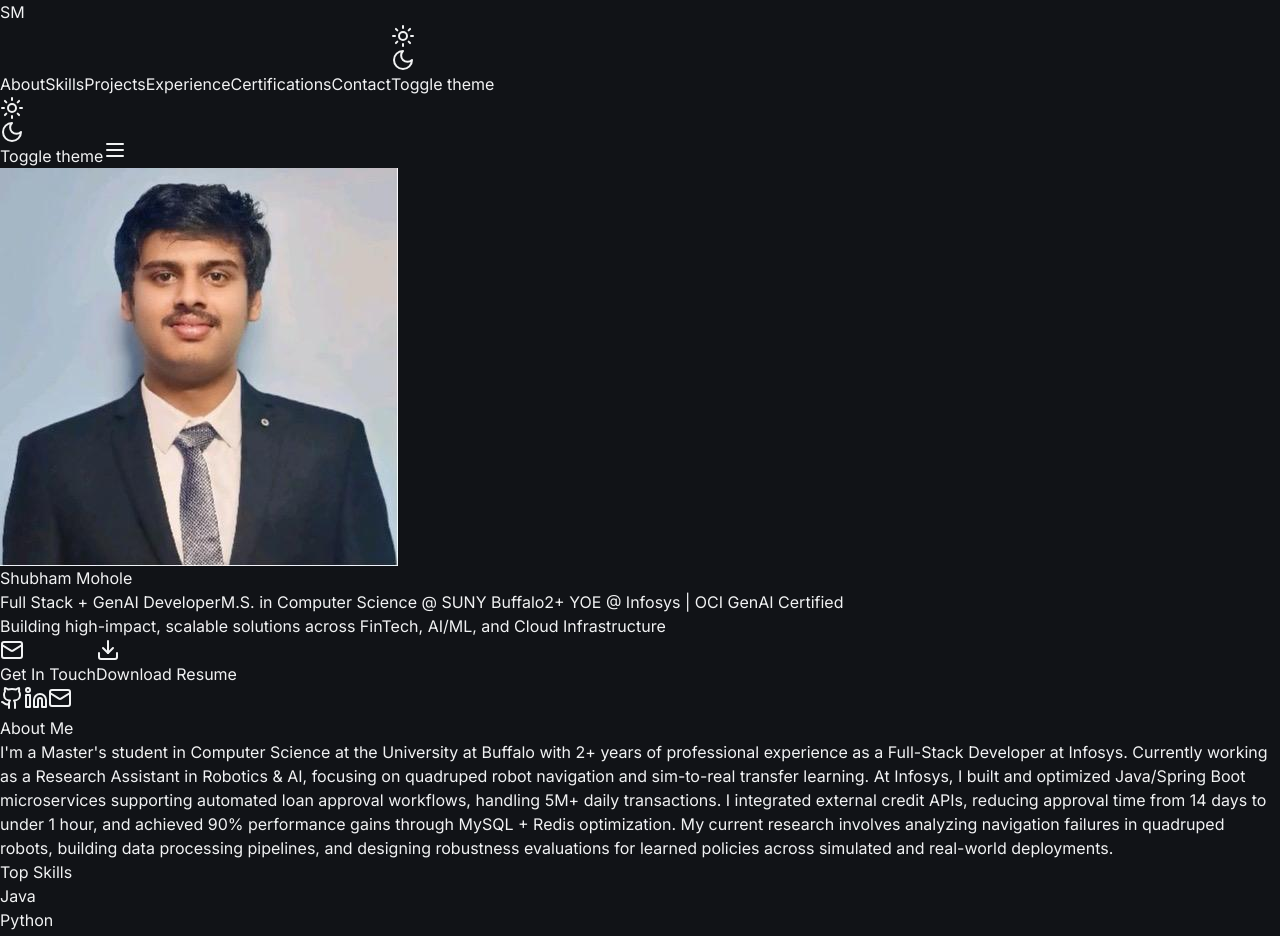
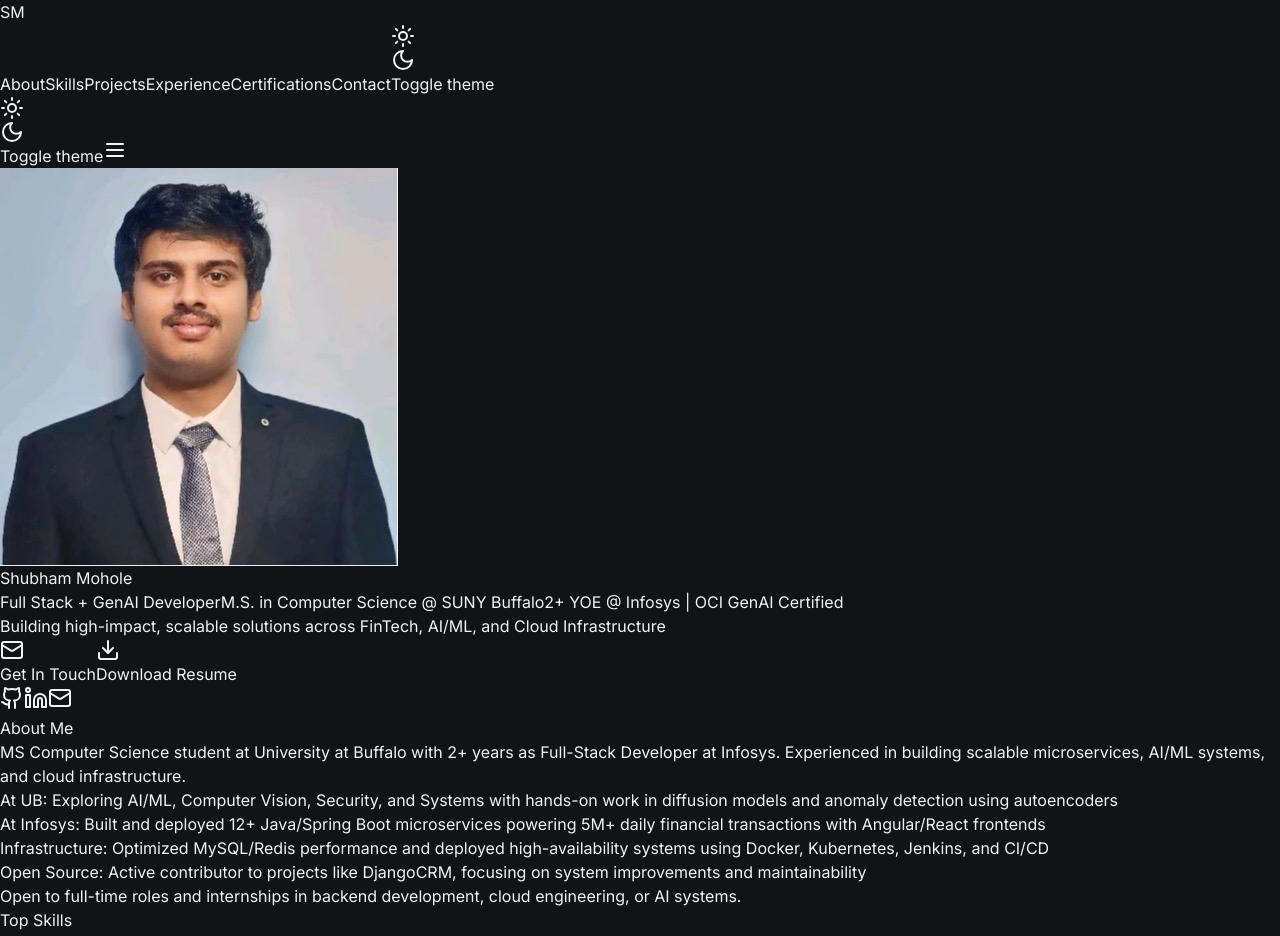
Before and after one commit to Ishubhammohole/portfolio, a React (Vite) app: page / in a window 1280 px wide. Shown: the top 936 px of the page. Built offline with nearby package versions, Linux system fonts and the light colour scheme; a web font is replaced by a local one.

Commit message:
content: rewrite about section using LinkedIn profile

```diff
--- a/src/components/sections/AboutSection.tsx
+++ b/src/components/sections/AboutSection.tsx
@@ -30,11 +30,24 @@ export function AboutSection() {
             initial={{ opacity: 0, x: -20 }}
             animate={isInView ? { opacity: 1, x: 0 } : {}}
             transition={{ duration: 0.5, delay: 0.2 }}
-            className="space-y-4"
+            className="space-y-6"
           >
             <p className="text-lg text-foreground leading-relaxed" data-testid="text-about-bio">
               {profile.about.summary}
             </p>
+
+            <div className="space-y-4">
+              {profile.about.bullets.map((bullet, index) => (
+                <div key={index} className="flex items-start gap-3">
+                  <div className="w-2 h-2 rounded-full bg-primary mt-2 flex-shrink-0" />
+                  <p className="text-muted-foreground leading-relaxed">{bullet}</p>
+                </div>
+              ))}
+            </div>
+
+            <div className="pt-4 border-t border-border">
+              <p className="text-primary font-medium">{profile.about.lookingFor}</p>
+            </div>
           </motion.div>
 
           <motion.div
--- a/src/content/profile.ts
+++ b/src/content/profile.ts
@@ -180,11 +180,14 @@ export const profile = {
 
   // About
   about: {
-    summary: `I'm a Master's student in Computer Science at the University at Buffalo with 2+ years of professional experience as a Full-Stack Developer at Infosys. Currently working as a Research Assistant in Robotics & AI, focusing on quadruped robot navigation and sim-to-real transfer learning.
-
-At Infosys, I built and optimized Java/Spring Boot microservices supporting automated loan approval workflows, handling 5M+ daily transactions. I integrated external credit APIs, reducing approval time from 14 days to under 1 hour, and achieved 90% performance gains through MySQL + Redis optimization.
-
-My current research involves analyzing navigation failures in quadruped robots, building data processing pipelines, and designing robustness evaluations for learned policies across simulated and real-world deployments.`,
+    summary: "MS Computer Science student at University at Buffalo with 2+ years as Full-Stack Developer at Infosys. Experienced in building scalable microservices, AI/ML systems, and cloud infrastructure.",
+    bullets: [
+      "At UB: Exploring AI/ML, Computer Vision, Security, and Systems with hands-on work in diffusion models and anomaly detection using autoencoders",
+      "At Infosys: Built and deployed 12+ Java/Spring Boot microservices powering 5M+ daily financial transactions with Angular/React frontends",
+      "Infrastructure: Optimized MySQL/Redis performance and deployed high-availability systems using Docker, Kubernetes, Jenkins, and CI/CD",
+      "Open Source: Active contributor to projects like DjangoCRM, focusing on system improvements and maintainability"
+    ],
+    lookingFor: "Open to full-time roles and internships in backend development, cloud engineering, or AI systems."
   },
 };
 
```
